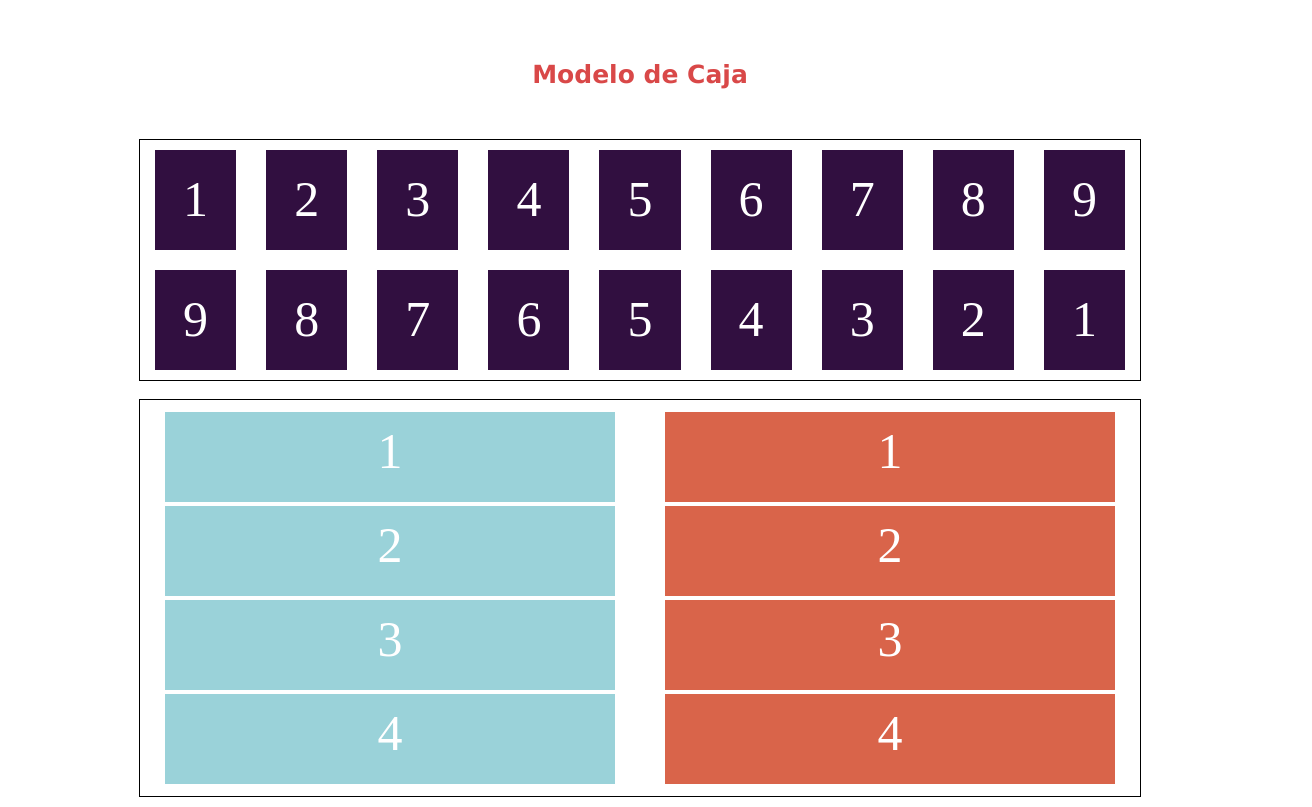
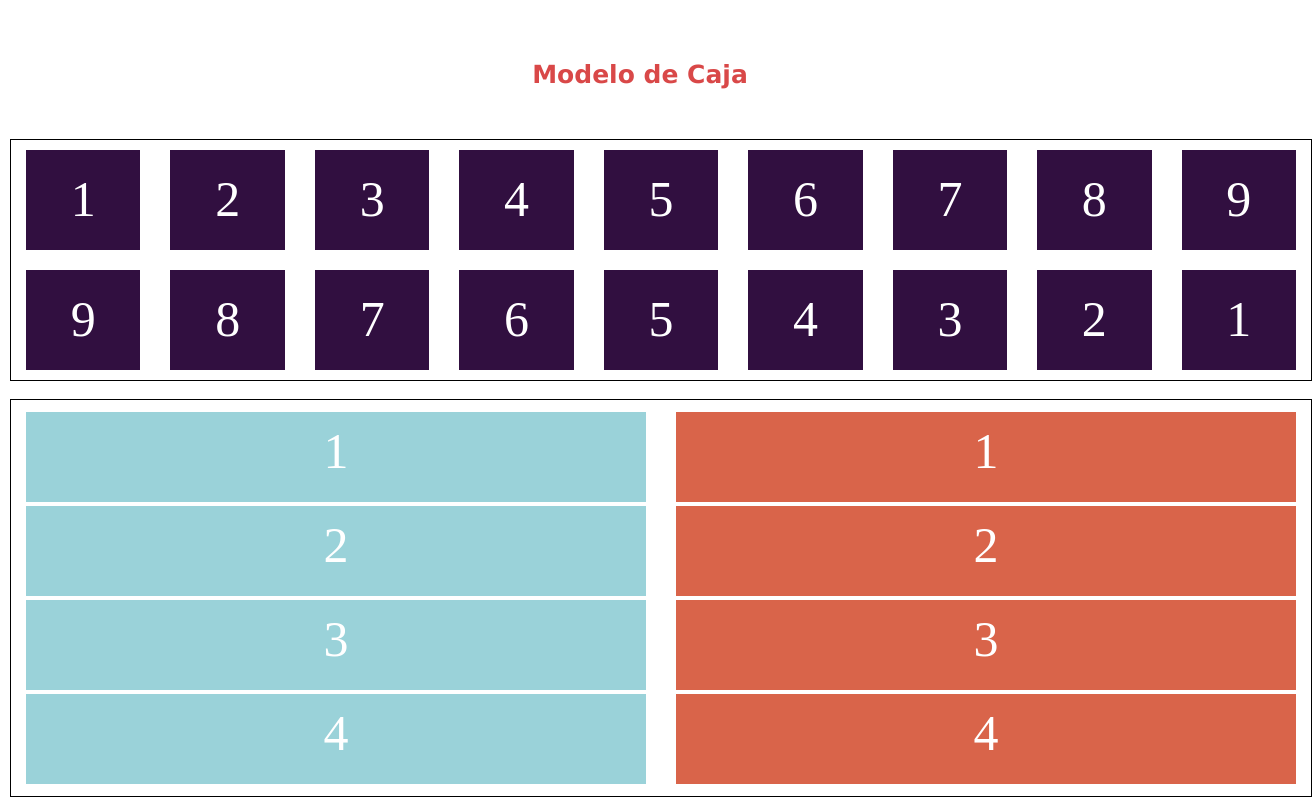
Before and after one commit to CMiranda14/flex-direction, a plain HTML site: page index.html in a window 1280 px wide. Shown: the whole page, 1312 px wide, since content can reach past the window. Drawn offline with Linux system fonts and the light colour scheme.

Commit message:
Add files via upload

```diff
--- a/css/css.css
+++ b/css/css.css
@@ -14,7 +14,7 @@
 
 .contenedor{
     border:black solid 0.5px;
-    width:1000px;
+    width:1300px;
 
 }
 
@@ -34,7 +34,7 @@
 
 .caja1 div{
     background-color:#310f40;
-    width: 100px;
+    width: 150px;
     height:80px;
     color: white;
     text-align: center;
@@ -51,7 +51,7 @@
 
 .caja2 div{
     background-color:#310f40;
-    width: 100px;
+    width: 150px;
     height:80px;
     color: white;
     text-align: center;
@@ -62,7 +62,7 @@
 
 .contenedor2{
     border:black solid 0.5px;
-    width:1000px;
+    width:1300px;
     display: flex;
     flex-direction:row;
     justify-content:space-around;
@@ -77,7 +77,7 @@
 
 .caja3 div{
     background-color:#9ad2d9;
-    width: 450px;
+    width: 620px;
     height:80px;
     color: white;
     text-align: center;
@@ -95,7 +95,7 @@
 
 .caja4 div{
     background-color:#d9644a;
-    width: 450px;
+    width: 620px;
     height:80px;
     color: white;
     text-align: center;
```
